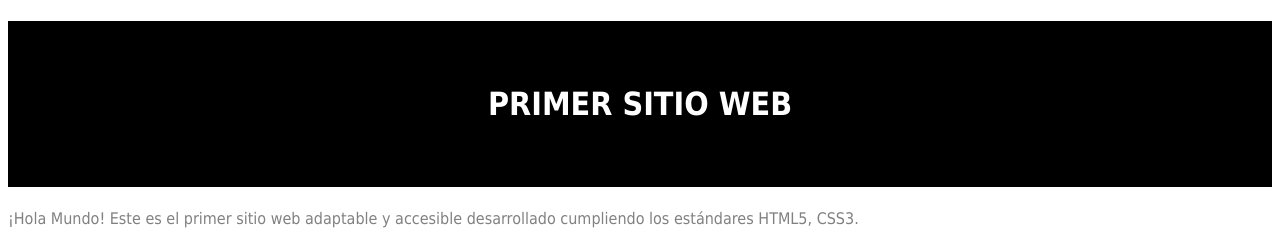
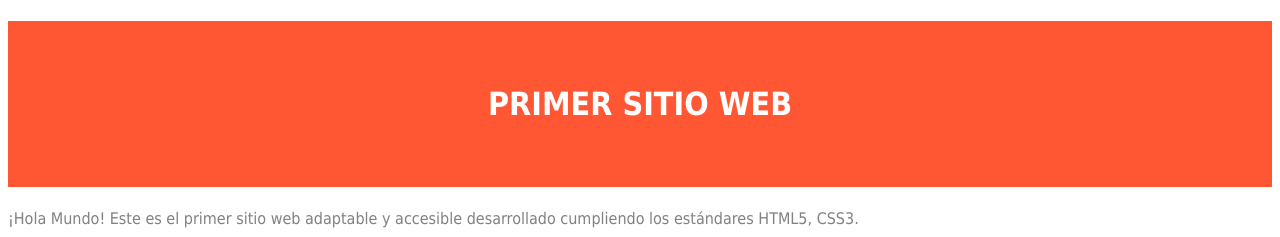
Before and after one commit to uo295341/F1Desktop, a plain HTML site: page index.html in a window 1280 px wide. Shown: the top 237 px of the page. Drawn offline with Linux system fonts and the light colour scheme.

Commit message:
Update estilo.css

```diff
--- a/estilo.css
+++ b/estilo.css
@@ -7,7 +7,7 @@ body {
   /*Especificidad: 001*/
   h1 {
     color: #fff;
-    background-color:#000000;
+    background-color:#FF5733;
     text-transform: uppercase;
     padding: 2em;
     text-align: center;
```
